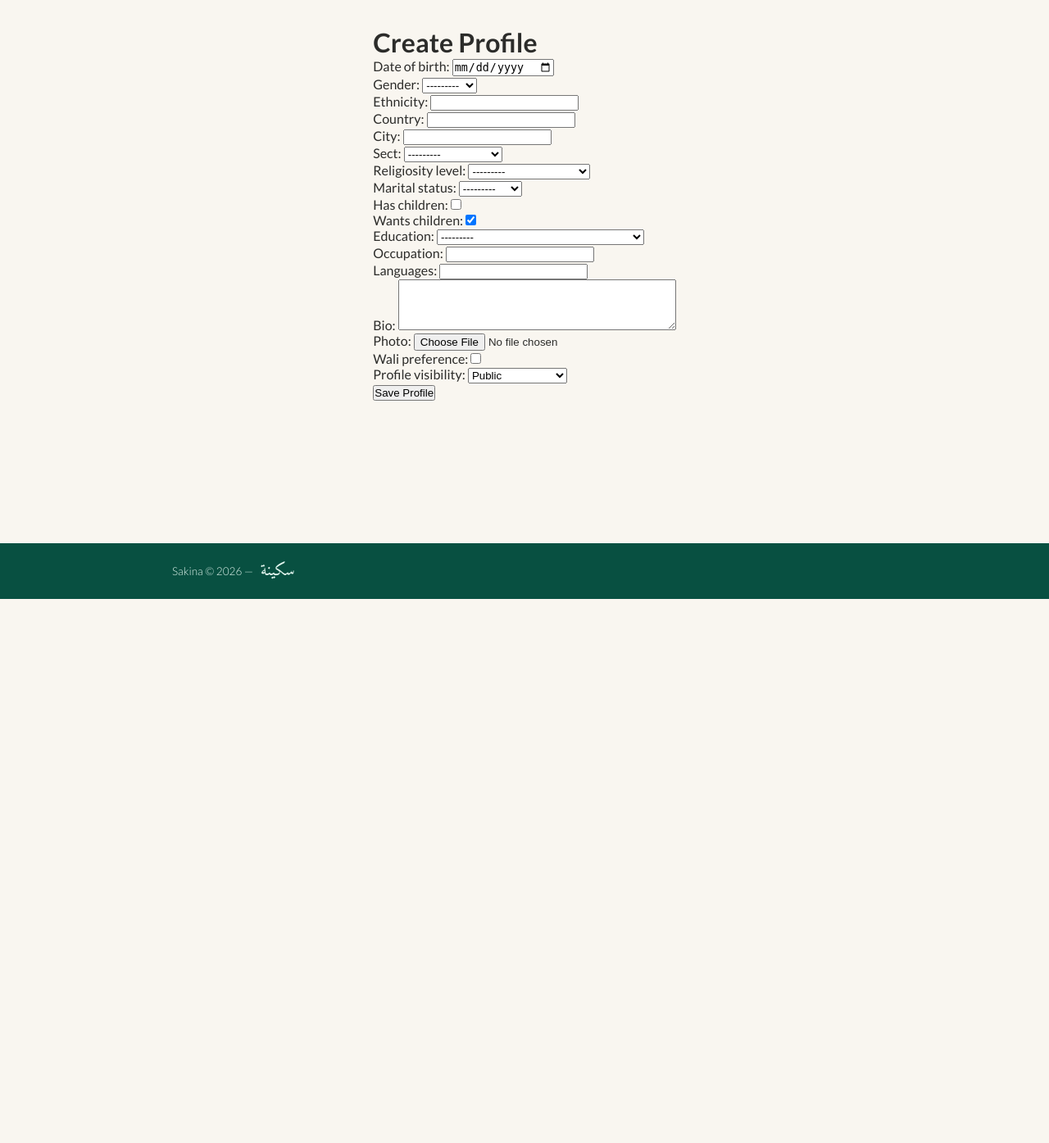
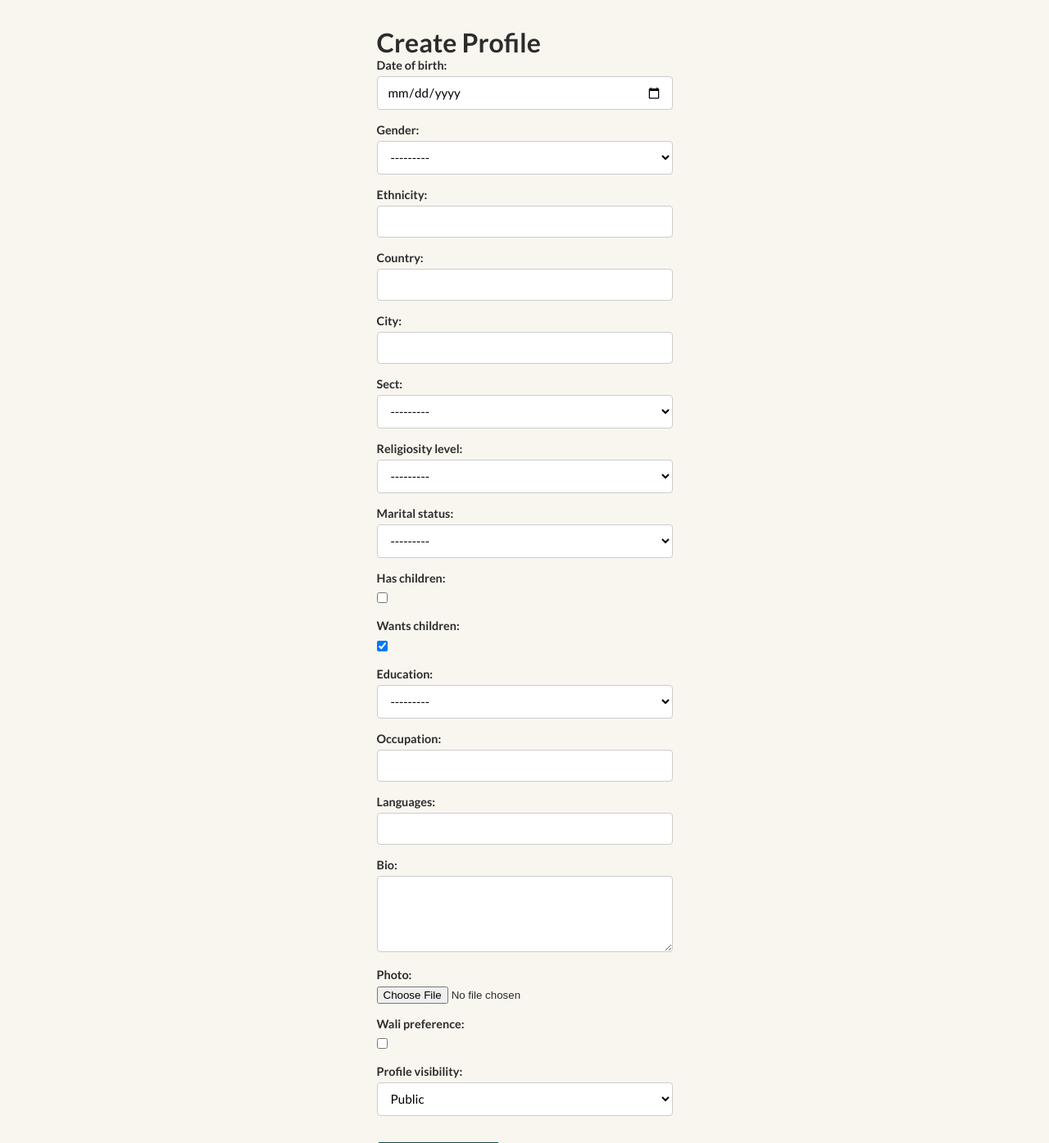
Before and after one commit to Sascha-netizen/sakina_matchmaking, a Django app: page /profile/create/ in a window 1280 px wide. Shown: the part 69-1464 px from the top of the page at 82% size. Before the commit the page ends 800 px from the top, so only its background shows below. Run offline with Django 4.2, Linux system fonts and the light colour scheme; the visitor is signed in with stand-in values (Sample User, id 1); data that the repository does not hold is empty.

Commit message:
Style forms

```diff
--- a/static/css/base.css
+++ b/static/css/base.css
@@ -526,3 +526,53 @@ footer {
     background-color: #c0392b;
     color: white;
 }
+
+/* ── Forms ── */
+form p {
+    margin-bottom: 1rem;
+}
+
+form p label {
+    display: block;
+    font-weight: 700;
+    font-size: 0.9rem;
+    margin-bottom: 0.3rem;
+    color: var(--graphite);
+}
+
+form p input[type="text"],
+form p input[type="email"],
+form p input[type="date"],
+form p input[type="password"],
+form p select,
+form p textarea {
+    width: 100%;
+    max-width: 500px;
+    padding: 0.6rem 0.75rem;
+    border: 1px solid #ccc;
+    border-radius: 4px;
+    font-family: 'Lato', sans-serif;
+    font-size: 0.95rem;
+    background-color: white;
+}
+
+form p input[type="checkbox"] {
+    margin-top: 0.3rem;
+}
+
+form button[type="submit"] {
+    background-color: var(--pine-teal);
+    color: var(--parchment);
+    border: none;
+    padding: 0.75rem 2rem;
+    border-radius: 4px;
+    font-weight: 700;
+    font-size: 0.95rem;
+    cursor: pointer;
+    transition: background-color 0.2s;
+    margin-top: 1rem;
+}
+
+form button[type="submit"]:hover {
+    background-color: var(--seaweed);
+}
```
